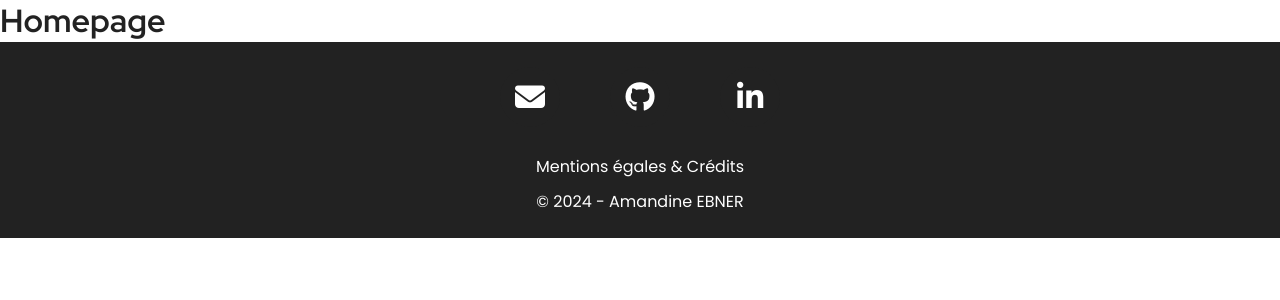
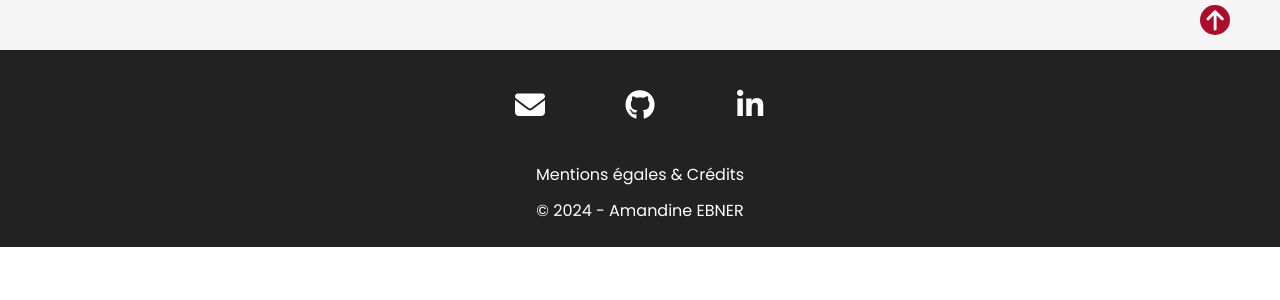
Before and after one commit to Amalynn/oc-iw-p12-portfolio, a React (Vite) app: page / in a window 1280 px wide. Shown: the top 300 px of the page. Built offline with nearby package versions, Linux system fonts and the light colour scheme.

Commit message:
ScrollToTop component added

```diff
--- a/src/assets/styles/styles.css
+++ b/src/assets/styles/styles.css
@@ -50,6 +50,27 @@ body {
 a {
   color: inherit;
   text-decoration: none;
+}
+
+.main-container {
+  width: 100%;
+  max-width: 1440px;
+  padding: 0 20px;
+}
+@media only screen and (min-width: 768px) {
+  .main-container {
+    padding: 0 50px;
+  }
+}
+@media only screen and (min-width: 1400px) {
+  .main-container {
+    padding: 0 110px;
+  }
+}
+
+.container-flex-end {
+  display: flex;
+  justify-content: flex-end;
 }
 
 .socialmedia {
@@ -111,6 +132,25 @@ a {
   }
 }
 
+.scroll-to-top {
+  background-color: #aa0e2b;
+  width: 30px;
+  height: 30px;
+  border-radius: 50%;
+  display: flex;
+  justify-content: center;
+  align-items: center;
+  opacity: 1;
+  cursor: pointer;
+}
+.scroll-to-top i {
+  color: #fff;
+  font-size: 23px;
+}
+.scroll-to-top:hover {
+  background-color: #de95a2;
+}
+
 .footer {
   display: flex;
   flex-direction: column;
@@ -151,4 +191,12 @@ a {
   font-weight: 700;
 }
 
+.scroll-to-top-section {
+  display: flex;
+  justify-content: center;
+  background-color: #f5f5f5;
+  padding-top: 5px;
+  padding-bottom: 15px;
+}
+
 /*# sourceMappingURL=styles.css.map */
--- /dev/null
+++ b/src/components/ScrollToTop.jsx
@@ -0,0 +1,14 @@
+export default function ScrollToTop() {
+
+    const goToTop = () => {
+        window.scrollTo({
+            top: 0,
+            behavior: "smooth",
+        })
+    }
+    return (
+        <div className="scroll-to-top" onClick={goToTop}>
+            <i className="fa-solid fa-arrow-up"></i>
+        </div>
+    )
+}
--- a/src/pages/Home.jsx
+++ b/src/pages/Home.jsx
@@ -1,3 +1,17 @@
+import ScrollToTop from "../components/ScrollToTop.jsx";
+
 export default function Home() {
-    return <h1>Homepage</h1>
+    return ( <>
+            <main>
+                <section className="scroll-to-top-section">
+                    <div className="main-container container-flex-end">
+                        <ScrollToTop />
+                    </div>
+
+                </section>
+
+            </main>
+
+        </>
+    )
 }
--- a/src/scss/base/_helpers.scss
+++ b/src/scss/base/_helpers.scss
@@ -0,0 +1,21 @@
+@use "../utils/variables" as var;
+@use "../utils/mixins" as m;
+
+.main-container {
+    width: 100%;
+    max-width: 1440px;
+    padding: 0 20px;
+
+        @include m.media-breakpoints-up(md) {
+            padding: 0 50px;
+        }
+
+        @include m.media-breakpoints-up(xxl) {
+            padding: 0 110px;
+        }
+}
+
+.container-flex-end {
+    display: flex;
+    justify-content: flex-end;
+}
--- /dev/null
+++ b/src/scss/components/_scrollToTop.scss
@@ -0,0 +1,22 @@
+@use "../utils/variables" as var ;
+
+.scroll-to-top {
+    background-color: var.$ternary-color;
+    width: 30px;
+    height: 30px;
+    border-radius: 50%;
+    display: flex;
+    justify-content: center;
+    align-items: center;
+    opacity: 1;
+    cursor: pointer;
+
+    i {
+        color: var.$white-color;
+        font-size: 23px;
+    }
+
+    &:hover{
+        background-color: var.$accent-color;
+    }
+}
--- a/src/scss/components/index.scss
+++ b/src/scss/components/index.scss
@@ -1 +1,2 @@
 @forward "./socialmedia";
+@forward "./scrollToTop";
--- /dev/null
+++ b/src/scss/layouts/_scrollToTopSection.scss
@@ -0,0 +1,10 @@
+@use "../utils/variables" as var;
+@use "../utils/mixins" as m;
+
+.scroll-to-top-section {
+    display: flex;
+    justify-content: center;
+    background-color: var.$section-bg-color;
+    padding-top: 5px ;
+    padding-bottom: 15px;
+}
--- a/src/scss/layouts/index.scss
+++ b/src/scss/layouts/index.scss
@@ -1 +1,2 @@
 @forward "./footer";
+@forward "./scrollToTopSection";
--- a/src/scss/utils/_variables.scss
+++ b/src/scss/utils/_variables.scss
@@ -15,8 +15,10 @@ $primary-color: map.get($colors, "very-dark-gray");
 $secondary-color: map.get($colors, "dark-grayish-yellow") ;
 $ternary-color: map.get($colors, "dark-red");
 $accent-color: map.get($colors, "very-soft-red");
+$white-color: map.get($colors, "white-clr");
 
 $text-color: $primary-color;
+$section-bg-color: map.get($colors, "very-light-gray");
 
 $social-media-bg-color: map-get($colors, "dark-gray");
 $social-media-text-color: map-get($colors, "white-clr");
```
Also changed, not shown: src/scss/base/_base.scss (line endings or trailing spaces), 1 other file (tests, documents, lock files or other folders).
